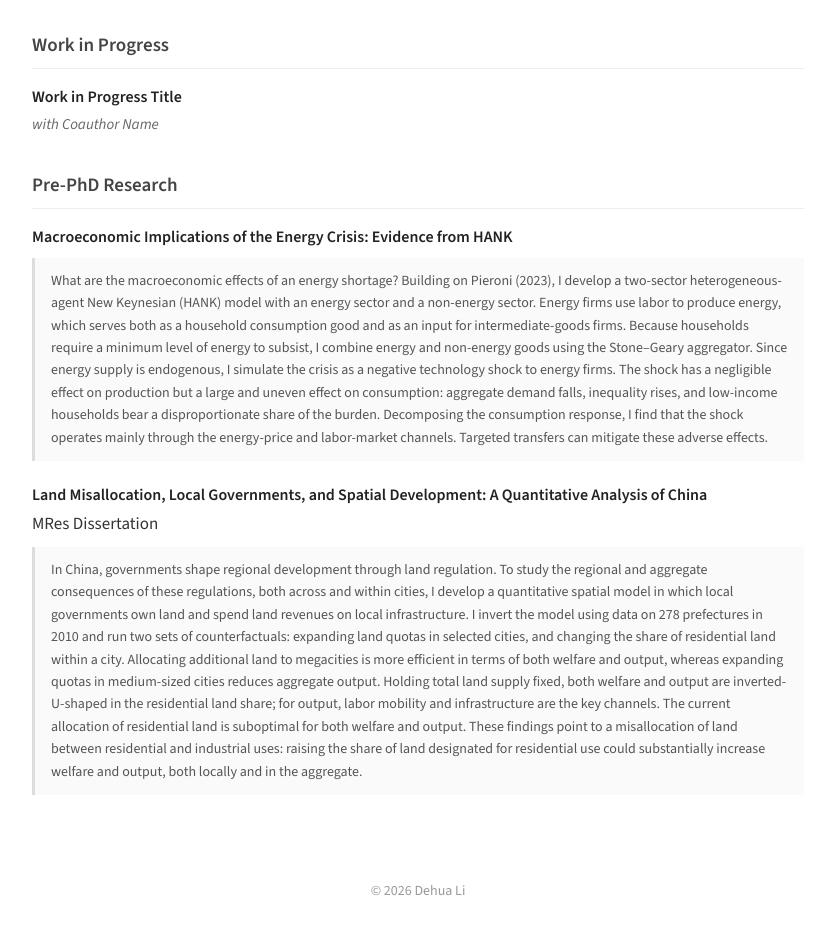
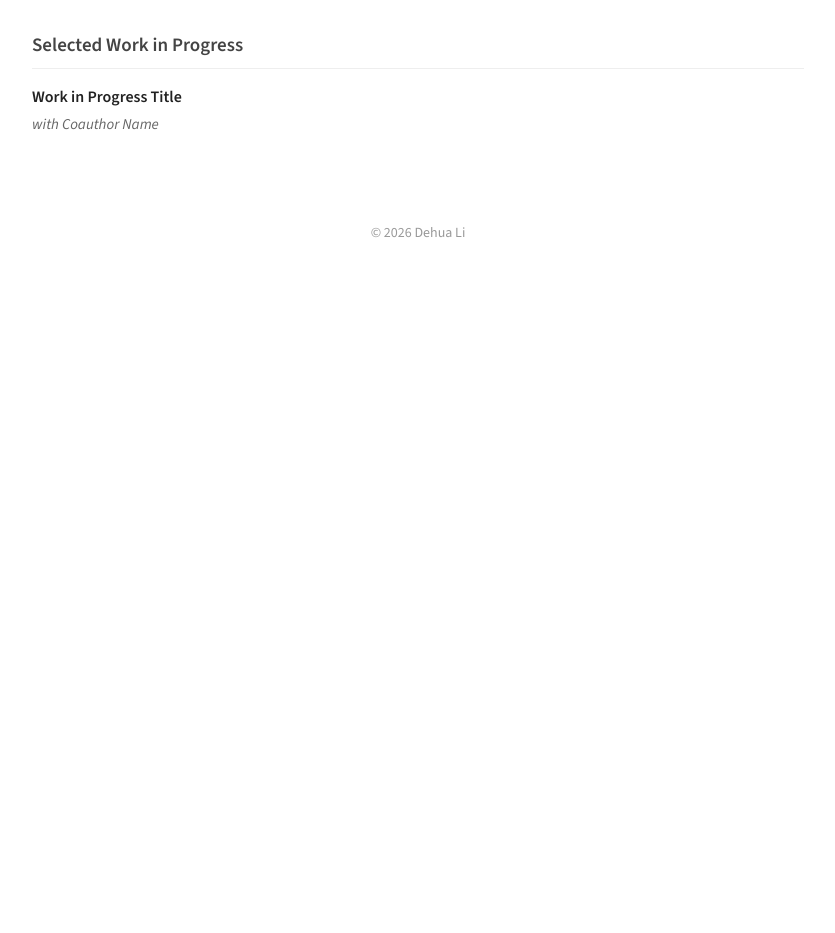
Before and after one commit to dehua-li/dehua-li.github.io, a plain HTML site: page research.html in a window 1280 px wide. Shown: the part 1024-1957 px from the top of the page, without its empty margins (222-1057 px from the left). After the commit the page ends 1299 px from the top, so only its background shows below. Drawn offline with nearby package versions, Linux system fonts and the light colour scheme.

Commit message:
updated research

```diff
--- a/research.html
+++ b/research.html
@@ -4,7 +4,7 @@
     <meta charset="UTF-8">
     <meta name="viewport" content="width=device-width, initial-scale=1.0">
     <title>Research - Dehua Li | University of Glasgow</title>
-    <meta name="description" content="Research by Dehua Li, PhD candidate in Economics at the University of Glasgow: job market paper, working papers, work in progress, and pre-PhD research.">
+    <meta name="description" content="Research by Dehua Li, PhD candidate in Economics at the University of Glasgow: job market paper, working papers, and work in progress.">
     <link rel="canonical" href="https://dehua-li.github.io/research.html">
     <link rel="stylesheet" href="style.css?v=3">
     <link rel="preconnect" href="https://fonts.googleapis.com">
@@ -74,38 +74,10 @@
             </div>
 
             <div class="research-category">
-                <h3>Work in Progress</h3>
+                <h3>Selected Work in Progress</h3>
                 <div class="paper">
                     <p class="paper-title">Work in Progress Title</p>
                     <p class="paper-coauthors">with Coauthor Name</p>
-                </div>
-            </div>
-            <div class="research-category">
-                <h3>Pre-PhD Research</h3>
-                <div class="paper">
-                    <p class="paper-title">Macroeconomic Implications of the Energy Crisis: Evidence from HANK</p>
-                    <p class="paper-abstract">
-                        <span class="abstract-text">
-                            What are the macroeconomic effects of an energy shortage? Building on Pieroni (2023), I develop a two-sector heterogeneous-agent New Keynesian (HANK) model with an energy sector and a non-energy sector.
-                            Energy firms use labor to produce energy, which serves both as a household consumption good and as an input for intermediate-goods firms.
-                            Because households require a minimum level of energy to subsist, I combine energy and non-energy goods using the Stone&ndash;Geary aggregator.
-                            Since energy supply is endogenous, I simulate the crisis as a negative technology shock to energy firms.
-                            The shock has a negligible effect on production but a large and uneven effect on consumption: aggregate demand falls, inequality rises, and low-income households bear a disproportionate share of the burden.
-                            Decomposing the consumption response, I find that the shock operates mainly through the energy-price and labor-market channels.
-                            Targeted transfers can mitigate these adverse effects.
-                        </span>
-                    </p>
-                </div>
-                <div class="paper">
-                    <p class="paper-title">Land Misallocation, Local Governments, and Spatial Development: A Quantitative Analysis of China</p>
-                    <p class="paper-venue">MRes Dissertation</p>
-                    <p class="paper-abstract">
-                        <span class="abstract-text">
-                            In China, governments shape regional development through land regulation.
-                            To study the regional and aggregate consequences of these regulations, both across and within cities,
-                            I develop a quantitative spatial model in which local governments own land and spend land revenues on local infrastructure. I invert the model using data on 278 prefectures in 2010 and run two sets of counterfactuals: expanding land quotas in selected cities, and changing the share of residential land within a city. Allocating additional land to megacities is more efficient in terms of both welfare and output, whereas expanding quotas in medium-sized cities reduces aggregate output. Holding total land supply fixed, both welfare and output are inverted-U-shaped in the residential land share; for output, labor mobility and infrastructure are the key channels. The current allocation of residential land is suboptimal for both welfare and output. These findings point to a misallocation of land between residential and industrial uses: raising the share of land designated for residential use could substantially increase welfare and output, both locally and in the aggregate.
-                        </span>
-                    </p>
                 </div>
             </div>
         </section>
```
